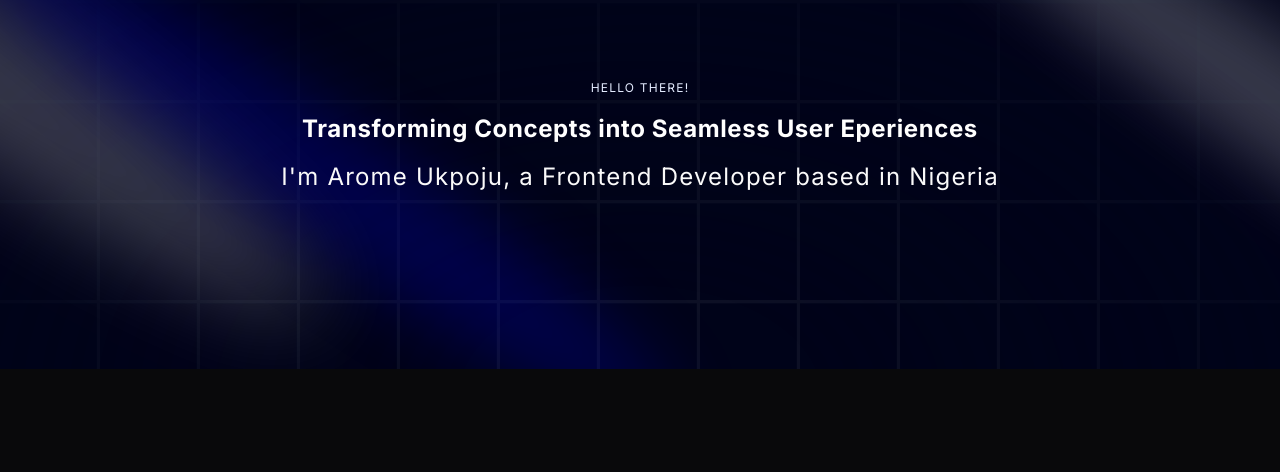
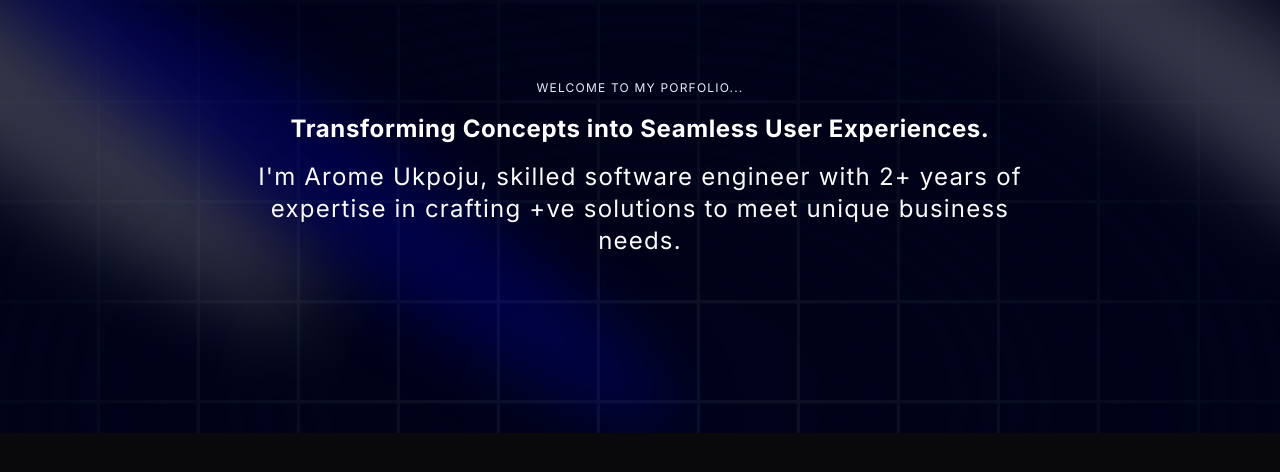
Before and after one commit to Tnath1/porfolio, a Next.js app: page / in a window 1280 px wide. Shown: the top 472 px of the page. Built offline with nearby package versions, Linux system fonts and the light colour scheme.

Commit message:
hero in view

```diff
--- a/components/Hero.tsx
+++ b/components/Hero.tsx
@@ -27,12 +27,12 @@ const Hero = () => {
     <div className="flex justify-center relative my-20 z-10">
       <div className="max-w-[89vw] md:max-w-2xl lg:max-w-[60vw] flex flex-col items-center justify-center ">
         <h2 className=" uppercase tracking-widest text-xs text-center max-w-80 text-blue-100 ">
-          Hello there!
+          Welcome to my Porfolio...
         </h2>
         <TextGenerateEffect
         className="text-center tex-[40px] md:text-5xl lg:text-6xl"
-        words="Transforming Concepts into Seamless User Eperiences" />
-        <p className="text-center md:tracking-wider mb-4 text-sm md:text-lg lg:text-2xl "> I'm Arome Ukpoju, a Frontend Developer based in Nigeria </p>
+        words="Transforming Concepts into Seamless User Experiences." />
+        <p className="text-center md:tracking-wider mb-4 text-sm md:text-lg lg:text-2xl "> I'm Arome Ukpoju, skilled software engineer with 2+ years of expertise in crafting +ve solutions to meet unique business needs. </p>
       </div>
     </div>
     </div>
```
